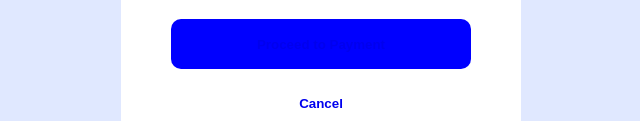
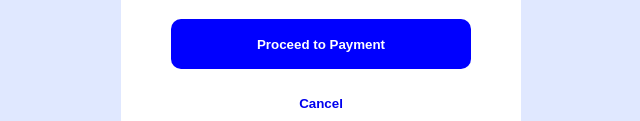
Before and after one commit to azammustafa66/order-summary, a plain HTML site: page index.html in a window 1280 px wide. Shown: the part 533-654 px from the top of the page, without its empty margins (319-959 px from the left). Drawn offline with Linux system fonts and the light colour scheme.

Commit message:
Changed proceed text color

```diff
--- a/style.css
+++ b/style.css
@@ -71,6 +71,10 @@ button:hover {
     border: transparent;
 }
 
+.buy a {
+    color: #fff;
+}
+
 .cancel {
     background-color: transparent;
     border: none;
```
